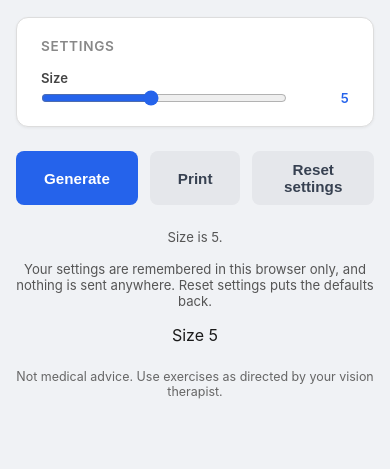
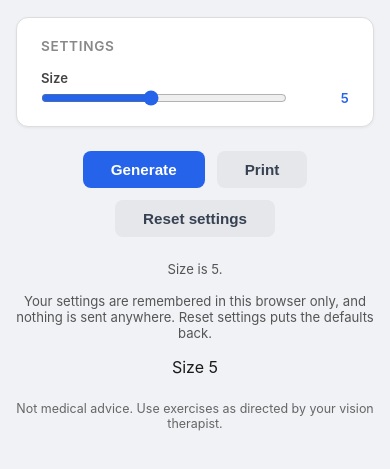
Before and after one commit to dan98765/vision-therapy-tools, a website built with Vite: page _template/index.html in a window 390 px wide. Shown: the part 79-548 px from the top of the page. Built offline with nearby package versions, Linux system fonts and the light colour scheme.

Commit message:
fix(site): wrap the button row and stop wide content pushing phone pages sideways
The action buttons now wrap, and body children can shrink below their content, so the cards and matched pair pages no longer scroll sideways at phone width.

```diff
--- a/shared/style.css
+++ b/shared/style.css
@@ -22,6 +22,14 @@ body {
   flex-direction: column;
   align-items: center;
   padding: var(--page-pad-y) var(--page-pad-x);
+}
+
+/* The body is a centred column, and a flex item will not shrink below its content. Without this a wide child (a
+   chart, a row of buttons) makes the whole page scroll sideways instead of wrapping or scrolling by itself. The
+   header bar is left out because it spans the window with negative margins. */
+body > :not(.site-header) {
+  min-width: 0;
+  max-width: 100%;
 }
 
 h1 {
@@ -201,6 +209,8 @@ h1 {
 /* ── Action Buttons ───────────────────────────────────── */
 .actions {
   display: flex;
+  flex-wrap: wrap;
+  justify-content: center;
   gap: 12px;
   margin-bottom: 24px;
 }
```
